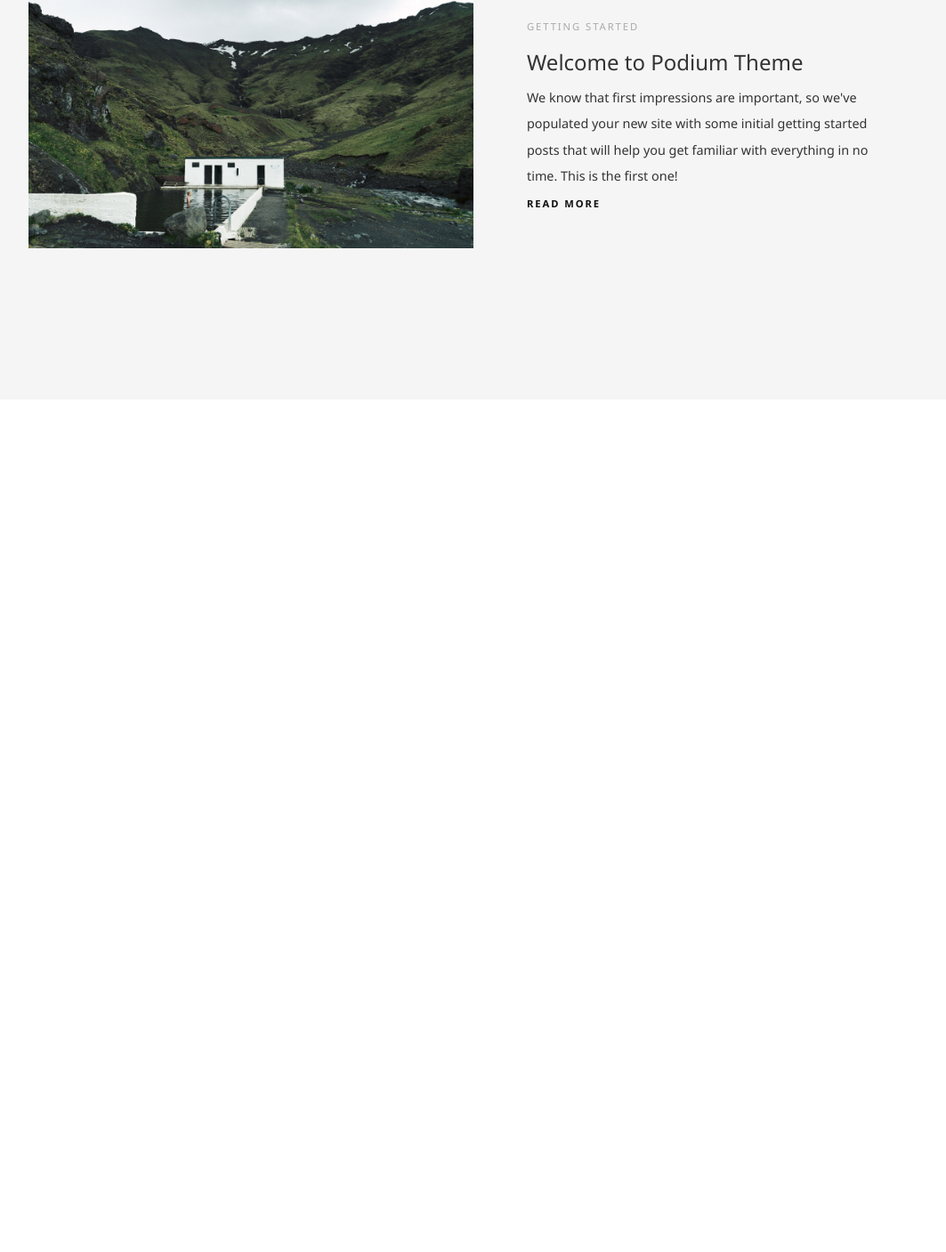
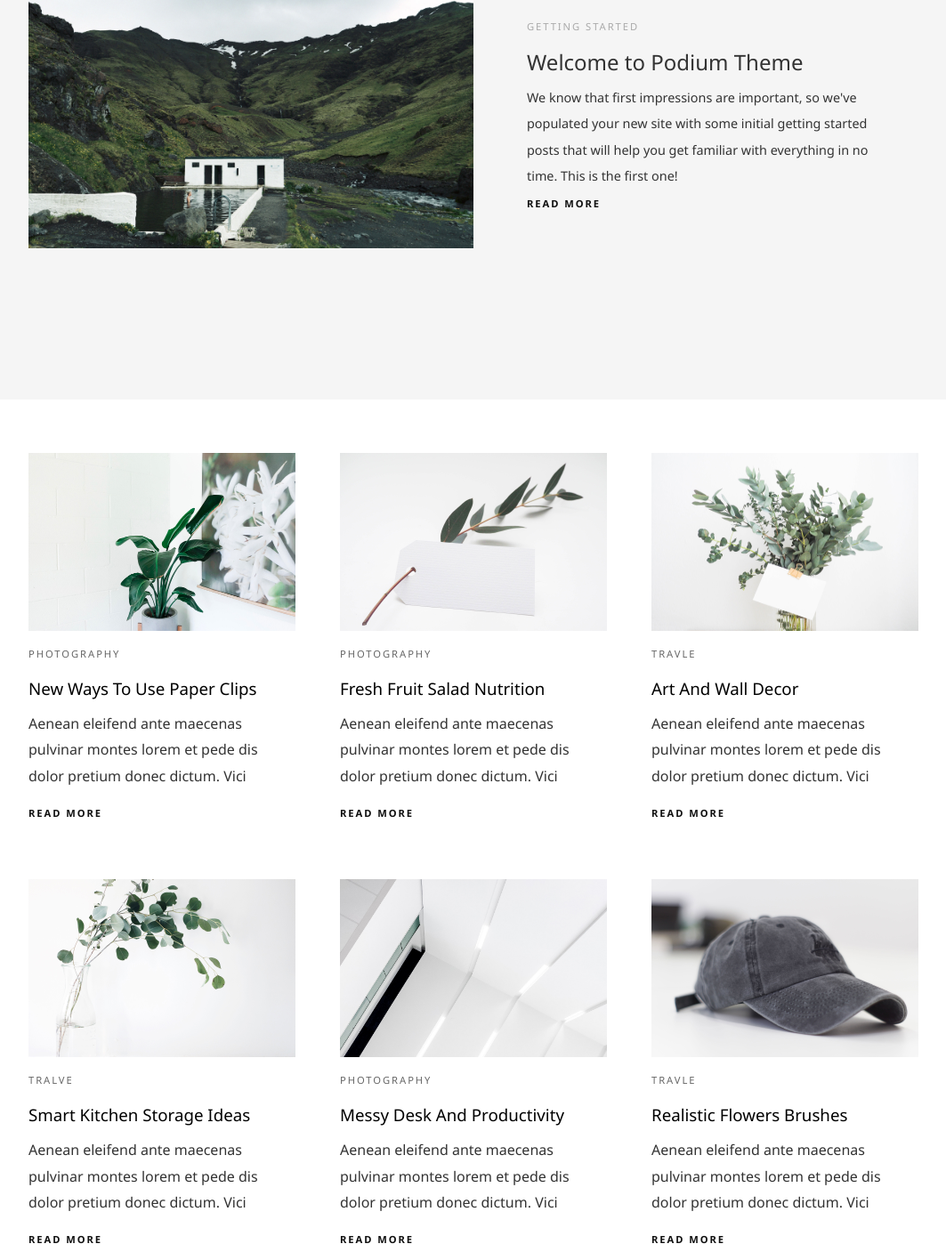
Before and after one commit to chongnguyen/blog, a plain HTML site: page index.html in a window 1280 px wide. Shown: the part 311-1718 px from the top of the page at 89% size, without its empty margins (108-1171 px from the left). Before the commit the page ends 800 px from the top, so only its background shows below. Drawn offline with Linux system fonts and the light colour scheme.

Commit message:
add main component

```diff
--- a/index.html
+++ b/index.html
@@ -1,11 +1,14 @@
 <!DOCTYPE html>
 <html>
+
 <head>
 	<title>Chong.</title>
 	<link rel="stylesheet" type="text/css" href="./resources/css/style.css">
 	<link rel="stylesheet" href="https://use.fontawesome.com/releases/v5.9.0/css/all.css">
-	<link href="https://fonts.googleapis.com/css?family=Noto+Sans:400,400i,700,700i&display=swap&subset=vietnamese" rel="stylesheet">
+	<link href="https://fonts.googleapis.com/css?family=Noto+Sans:400,400i,700,700i&display=swap&subset=vietnamese"
+		rel="stylesheet">
 </head>
+
 <body>
 	<header class="header">
 		<div class="row">
@@ -32,11 +35,68 @@
 			<div class="intro-text">
 				<a href="#" class="buttom-link link-title">getting started</a>
 				<h2>Welcome to Podium Theme</h2>
-				<p class="text-content">We know that first impressions are important, so we've populated your new site with some
-					 initial getting started posts that will help you get familiar with everything in no time. This is the first one!</p>
+				<p class="text-content">We know that first impressions are important, so we've populated your new site
+					with some
+					initial getting started posts that will help you get familiar with everything in no time. This is
+					the first one!</p>
 				<a href="#" class="read-more buttom-link">read more</a>
 			</div>
 		</div>
 	</div>
+
+	<div class="main">
+		<div class="row">
+			<div class="main-content">
+				<div class="main-picture"><img src="./resources/img/andre-gorham-ii-425773-unsplash.jpg" alt="image"></div>
+				<a href="#" class="buttom-link">photography</a>
+				<h3 class="paragraph"><a href="#" class="buttom-link text-title">New Ways to Use Paper Clips</a></h3>
+				<p class="main-text">Aenean eleifend ante maecenas pulvinar montes lorem et pede dis dolor pretium donec
+					dictum. Vici</p>
+				<a href="#" class="read-more buttom-link">read more</a>
+			</div>
+			<div class="main-content">
+				<div class="main-picture"><img src="./resources/img/helena-2.jpg" alt="image"></div>
+				<a href="#" class="buttom-link">photography</a>
+				<h3><a href="#" class="buttom-link text-title">Fresh Fruit Salad Nutrition</a></h3>
+				<p class="main-text">Aenean eleifend ante maecenas pulvinar montes lorem et pede dis dolor pretium donec
+					dictum. Vici</p>
+				<a href="#" class="read-more buttom-link">read more</a>
+			</div>
+			<div class="main-content">
+				<div class="main-picture"><img src="./resources/img/helena-3.jpg" alt="image"></div>
+				<a href="#" class="buttom-link">travle</a>
+				<h3><a href="#" class="buttom-link text-title">Art and Wall Decor</a></h3>
+				<p class="main-text">Aenean eleifend ante maecenas pulvinar montes lorem et pede dis dolor pretium donec
+					dictum. Vici</p>
+				<a href="#" class="read-more buttom-link">read more</a>
+			</div>
+			<div class="main-content">
+				<div class="main-picture"><img src="./resources/img/jazmin-1.jpg" alt="image"></div>
+				<a href="#" class="buttom-link">tralve</a>
+				<h3><a href="#" class="buttom-link text-title">Smart Kitchen Storage Ideas</a></h3>
+				<p class="main-text">Aenean eleifend ante maecenas pulvinar montes lorem et pede dis dolor pretium donec
+					dictum. Vici</p>
+				<a href="#" class="read-more buttom-link">read more</a>
+			</div>
+			<div class="main-content">
+				<div class="main-picture"><img src="./resources/img/scott-4.jpg" alt="image"></div>
+				<a href="#" class="buttom-link">photography</a>
+				<h3><a href="#" class="buttom-link text-title">Messy Desk and Productivity</a></h3>
+				<p class="main-text">Aenean eleifend ante maecenas pulvinar montes lorem et pede dis dolor pretium donec
+					dictum. Vici</p>
+				<a href="#" class="read-more buttom-link">read more</a>
+			</div>
+			<div class="main-content">
+				<div class="main-picture"><img src="./resources/img/yang-5.jpg" alt="image"></div>
+				<a href="#" class="buttom-link">travle</a>
+				<h3><a href="#" class="buttom-link text-title">Realistic Flowers Brushes</a></h3>
+				<p class="main-text">Aenean eleifend ante maecenas pulvinar montes lorem et pede dis dolor pretium donec
+					dictum. Vici</p>
+				<a href="#" class="read-more buttom-link">read more</a>
+			</div>
+
+		</div>
+	</div>
 </body>
+
 </html>
--- a/resources/css/components.css
+++ b/resources/css/components.css
@@ -14,7 +14,7 @@ html {
 
 /* ============== THUONG XUYEN ==================================*/
 .buttom-link {
-	color: #666;
+	color: #777;
 	text-decoration: none;
 	text-transform: uppercase;
 	letter-spacing: .175em;
@@ -23,7 +23,7 @@ html {
 
 .buttom-link:hover,
 .buttom-link:active {
-	color: #000;
+	color: #222;
 	transform: scale(1.1);
 	border-width: 100%;
 	transition: all .3s;
@@ -42,6 +42,7 @@ html {
 .read-more {
 	font-size: .7em;
 	font-weight: 900;
+	color: #111;
 }
 /* ======================= HEADER ==================================*/
 .header .row{
@@ -116,3 +117,26 @@ html {
 .intro .intro-text .text-content {
 	font-size: .9em;
 }
+
+/* ============================ MAIN ============================================= */
+.main .row {
+	margin-top: 60px;
+	display: grid;
+	grid-template-columns: 1fr 1fr 1fr;
+	grid-column-gap: 50px;
+}
+
+.main .row img{
+	width: 100%;
+
+}
+
+.main .row .main-content .text-title {
+	text-transform: capitalize;
+	font-weight: 500;
+	color: #000;
+	letter-spacing: 0;
+	font-size: 1.1em;
+	margin-bottom: 10px;
+	margin-top: 10px;
+}
--- a/resources/css/style.css
+++ b/resources/css/style.css
@@ -120,3 +120,32 @@ html {
 .intro .intro-text .text-content {
 	font-size: .9em;
 }
+
+/* ============================ MAIN ============================================= */
+.main .row {
+	margin-top: 60px;
+	display: grid;
+	grid-template-columns: 1fr 1fr 1fr;
+	grid-column-gap: 50px;
+	grid-row-gap: 60px;
+}
+
+.main .row .main-picture img{
+	width: 100%;
+	height: 200px;
+}
+
+.main .main-content .main-text {
+	margin: 10px 0px;
+}
+
+.main .main-content h3 {
+	margin: 10px 0px;
+}
+.main .row .main-content .text-title {
+	text-transform: capitalize;
+	font-weight: 500;
+	color: #000;
+	letter-spacing: 0;
+	font-size: 1em;
+}
```
Also changed, not shown: resources/data/components.html (+15 -0 lines), resources/img/helena-2.jpg (renamed from resources/img/helena-hertz-256396-unsplash.jpg), resources/img/helena-3.jpg (renamed from resources/img/helena-hertz-256399-unsplash-1.jpg), resources/img/jazmin-1.jpg (renamed from resources/img/jazmin-quaynor-105210-unsplash-1.jpg), resources/img/scott-4.jpg (added), resources/img/yang-5.jpg (renamed from resources/img/yang-deng-599649-unsplash.jpg), 1 other file.
